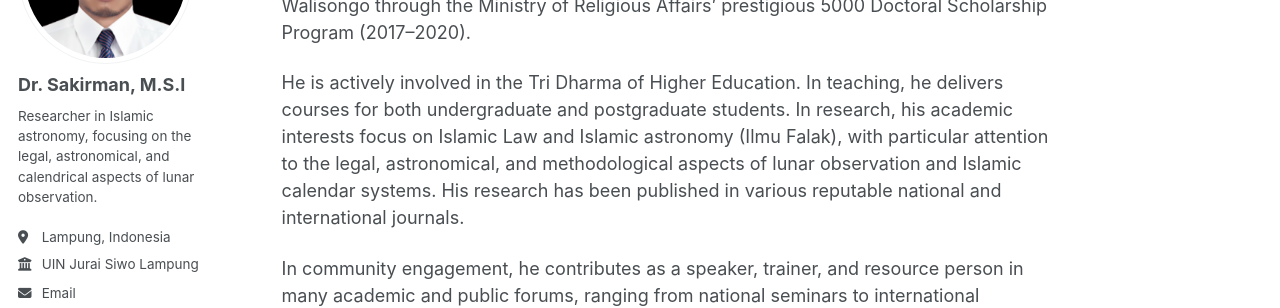
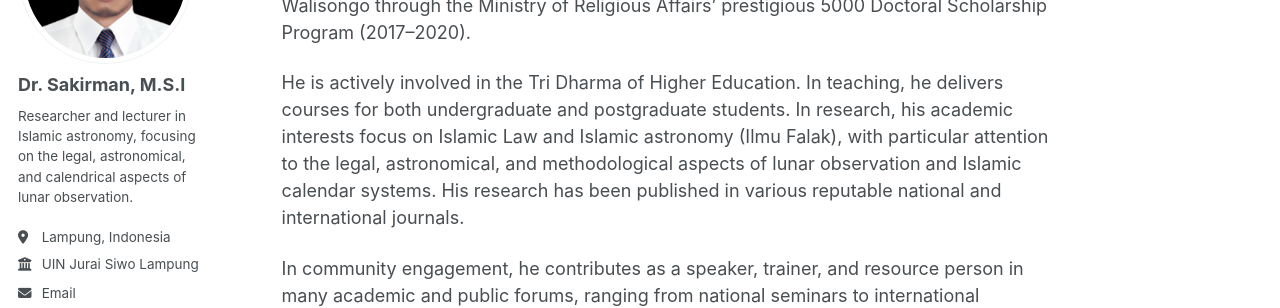
Before and after one commit to sakir-man/sakir-man.github.io, a Jekyll site: the page built from _pages/about.md, in a window 1280 px wide. Shown: the part 215-523 px from the top of the page. Built offline with Jekyll 4.4.1, drawn with Linux system fonts in a browser that asks for light colours; some web fonts are replaced; a script that is not in the unit is left out.

Commit message:
Update bio to include lecturer role

```diff
--- a/_config.yml
+++ b/_config.yml
@@ -25,7 +25,7 @@ author:
   avatar           : "profile.png"
   name             : "Dr. Sakirman, M.S.I"
   pronouns         : # example: "she/her"
-  bio              : "Researcher in Islamic astronomy, focusing on the legal, astronomical, and calendrical aspects of lunar observation."
+  bio              : "Researcher and lecturer in Islamic astronomy, focusing on the legal, astronomical, and calendrical aspects of lunar observation."
   location         : "Lampung, Indonesia"
   employer         : "UIN Jurai Siwo Lampung"
   uri              : # URL
```
